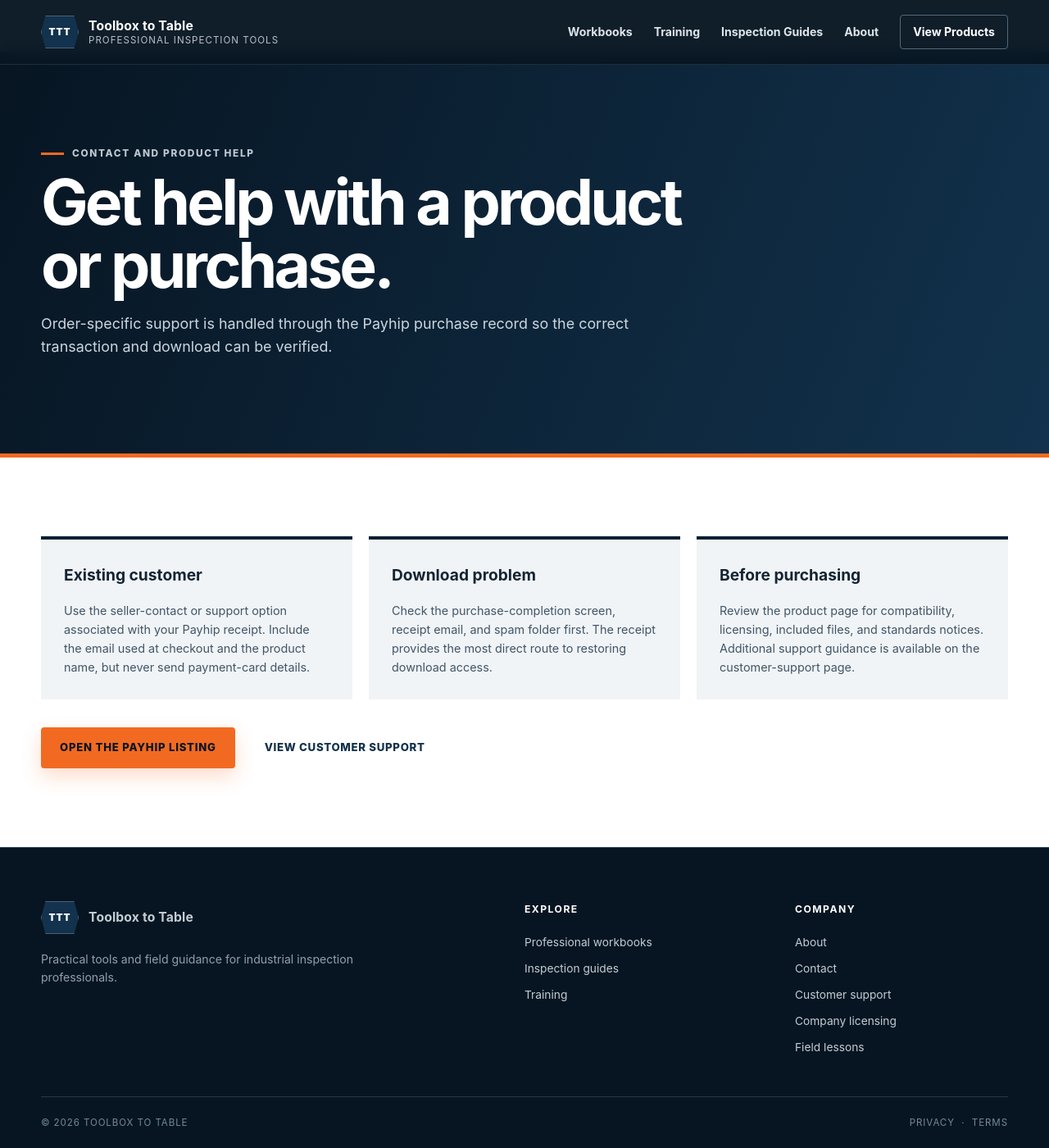
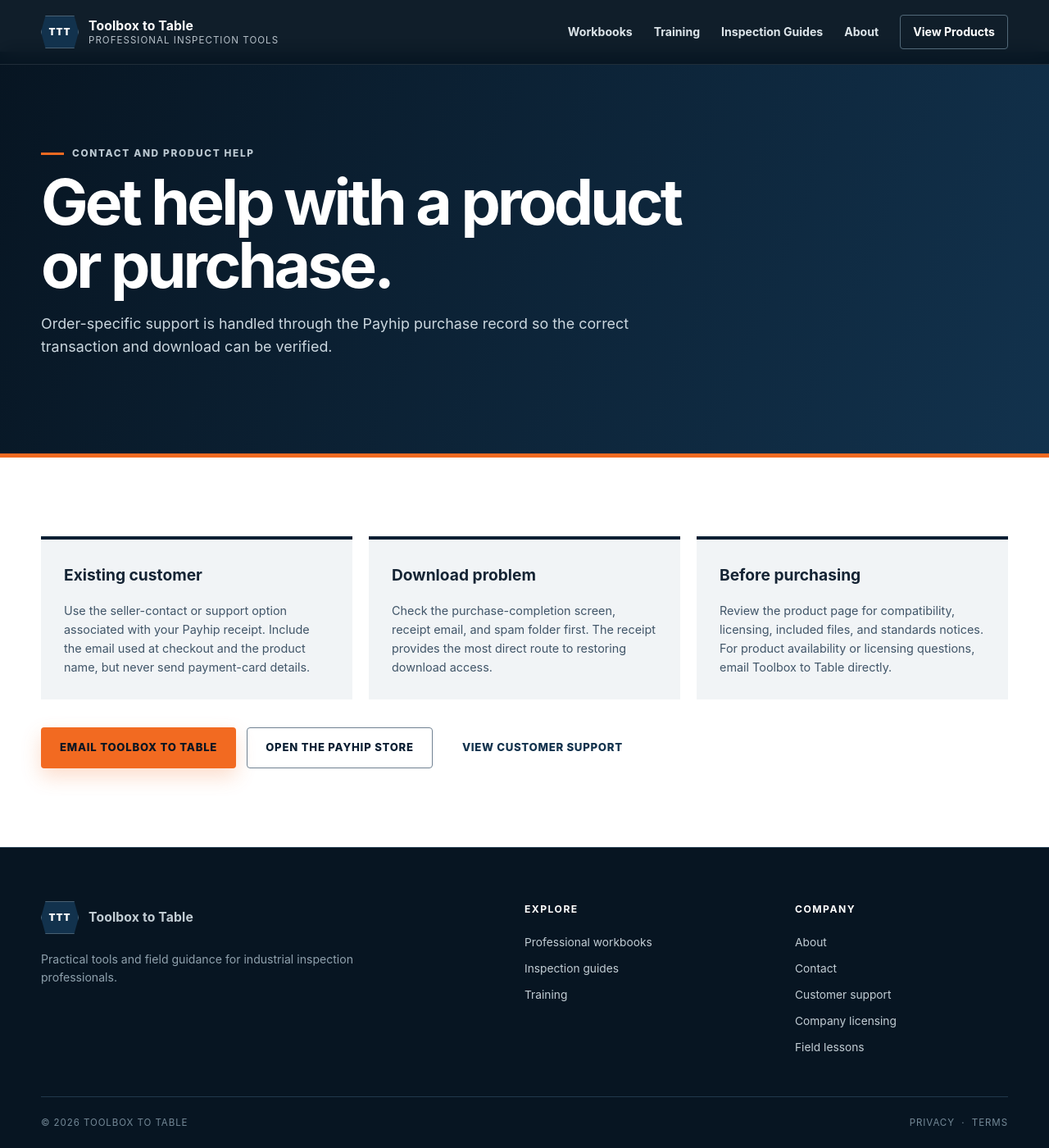
Before and after one commit to rightmercs/toolbox-to-table, a Jekyll site: the page built from pages/contact.md, in a window 1280 px wide and 1400 px high, scrolled down 16 px. Shown: the whole window at 82% size. Built offline with Jekyll 4.4.1, drawn with Linux system fonts in a browser that asks for light colours.

Commit message:
Clarify material course previews and availability links

```diff
--- a/assets/css/platform-2.0.css
+++ b/assets/css/platform-2.0.css
@@ -116,6 +116,8 @@ p, h1, h2, h3 { margin-top: 0; }
 .button--primary:hover, .button--primary:focus-visible { color: var(--white); background: var(--orange-dark); transform: translateY(-2px); }
 .button--secondary { color: var(--white); border-color: #5c7180; background: rgba(255,255,255,.03); }
 .button--secondary:hover, .button--secondary:focus-visible { border-color: var(--white); background: rgba(255,255,255,.08); }
+.button--on-light { color: var(--navy-900); border-color: var(--steel-500); background: transparent; }
+.button--on-light:hover, .button--on-light:focus-visible { color: var(--navy-950); border-color: var(--navy-900); background: var(--steel-075); }
 .trust-line { display: flex; flex-wrap: wrap; gap: 19px; margin-top: 38px; color: #aebcc6; font-size: .78rem; }
 .trust-line span::before { content: "✓"; margin-right: 7px; color: var(--orange); font-weight: 900; }
 
--- a/pages/contact.md
+++ b/pages/contact.md
@@ -11,7 +11,7 @@ permalink: /pages/contact/
   <div class="support-grid">
     <article class="support-card"><h2>Existing customer</h2><p>Use the seller-contact or support option associated with your Payhip receipt. Include the email used at checkout and the product name, but never send payment-card details.</p></article>
     <article class="support-card"><h2>Download problem</h2><p>Check the purchase-completion screen, receipt email, and spam folder first. The receipt provides the most direct route to restoring download access.</p></article>
-    <article class="support-card"><h2>Before purchasing</h2><p>Review the product page for compatibility, licensing, included files, and standards notices. Additional support guidance is available on the customer-support page.</p></article>
+    <article class="support-card"><h2>Before purchasing</h2><p>Review the product page for compatibility, licensing, included files, and standards notices. For product availability or licensing questions, email Toolbox to Table directly.</p></article>
   </div>
-  <div class="button-row"><a class="button button--primary" href="https://payhip.com/b/P7uaO">Open the Payhip listing</a><a class="button text-link" href="{{ '/support/' | relative_url }}">View customer support</a></div>
+  <div class="button-row"><a class="button button--primary" href="mailto:rightmercs@gmail.com?subject=Toolbox%20to%20Table%20Product%20Question">Email Toolbox to Table</a><a class="button button--secondary button--on-light" href="https://payhip.com/toolboxtotable" target="_blank" rel="noopener noreferrer">Open the Payhip Store</a><a class="button text-link" href="{{ '/support/' | relative_url }}">View customer support</a></div>
 </section>
```
Also changed, not shown: training/material-traceability.md (+2 -2 lines).
